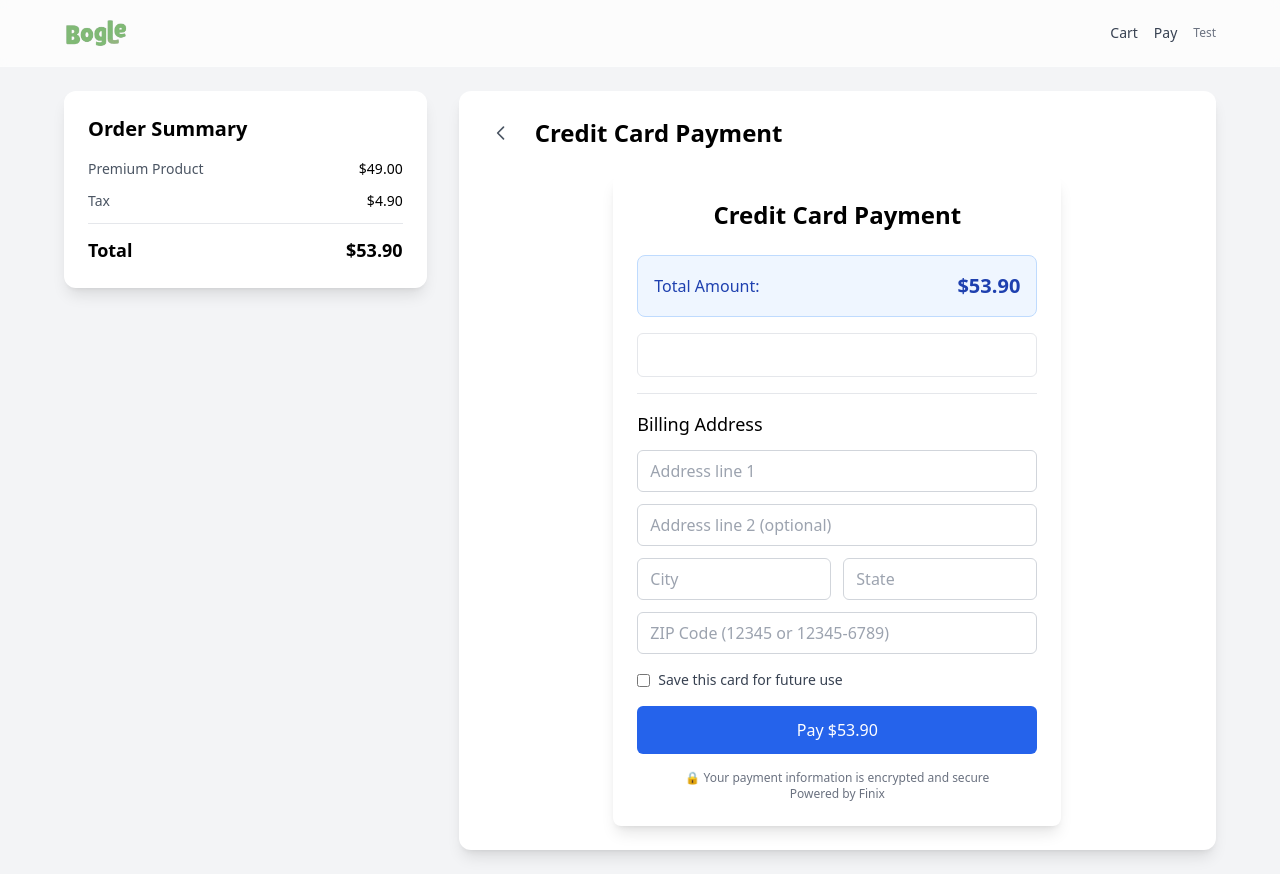
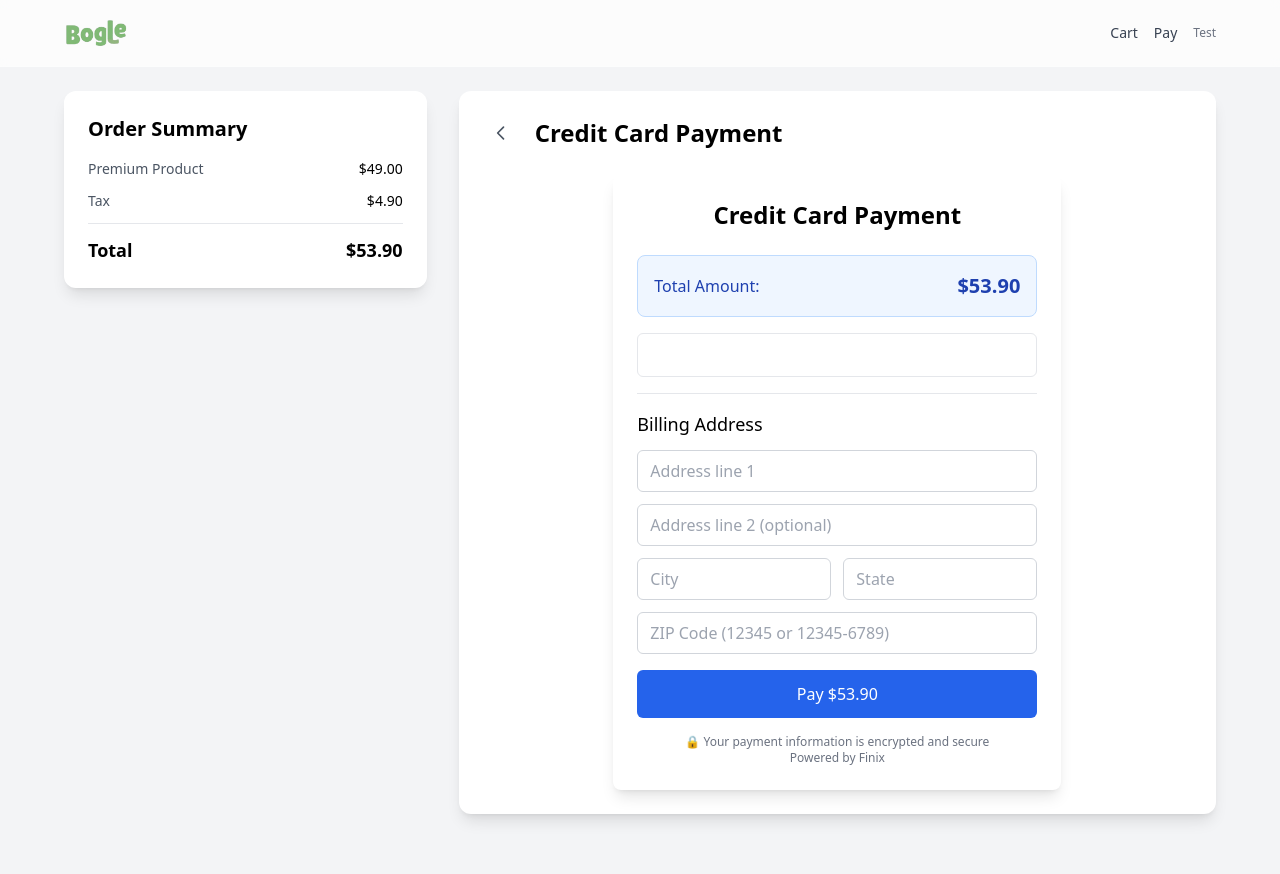
Before and after one commit to Ricky-Das/bogle-payment-portal, a React (Vite) app: page /payment-method in a window 1280 px wide. After the commit the page ends 838 px from the top, so only its background shows below. Built offline with nearby package versions, Linux system fonts and the light colour scheme; no server answers.

Commit message:
chore(ui): remove 'Save card for future use' option from credit card form

```diff
--- a/src/components/CreditCardForm.jsx
+++ b/src/components/CreditCardForm.jsx
@@ -21,7 +21,6 @@ const CreditCardForm = ({ onSuccess, onError, amount = 52.82 }) => {
       state: "",
       zipCode: "",
     },
-    saveCard: false,
   });
 
   const [validation, setValidation] = useState({
@@ -354,19 +353,6 @@ const CreditCardForm = ({ onSuccess, onError, amount = 52.82 }) => {
           </div>
         </div>
 
-        <div className="flex items-start space-x-2">
-          <input
-            type="checkbox"
-            name="saveCard"
-            checked={formData.saveCard}
-            onChange={handleInputChange}
-            className="mt-1"
-          />
-          <label className="text-sm text-gray-700">
-            Save this card for future use
-          </label>
-        </div>
-
         <button
           type="submit"
           disabled={isProcessing || !finixReady}
```
